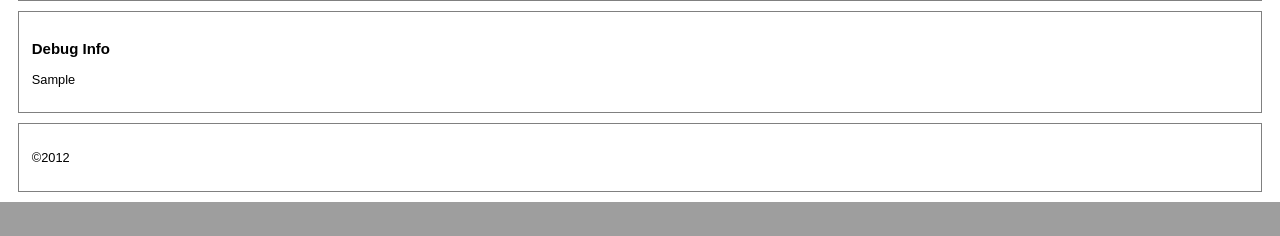
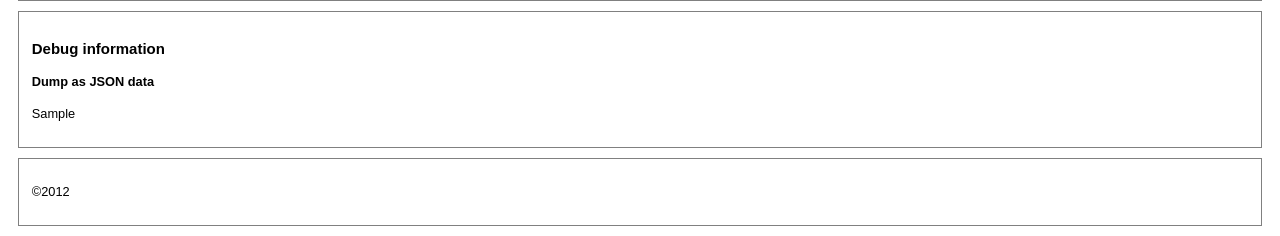
Before and after one commit to MusicBottle/MusicBottle, a Flask app: template musicbottle/templates/artist.html in a window 1280 px wide. Shown: the part 1067-1303 px from the top of the page. Before the commit the page ends 1269 px from the top, so only its background shows below. Run offline with Flask 2, Linux system fonts and the light colour scheme; the template is opened without the code that fills it: most values are stand-ins (such as "Sample title", 1, 10 or a date in 2020).

Commit message:
Reword/structure debug section slightly.

```diff
--- a/musicbottle/templates/artist.html
+++ b/musicbottle/templates/artist.html
@@ -57,7 +57,8 @@
         </table>
     </div>
     <div id="debug">
-        <h3>Debug Info</h3>
+        <h3>Debug information</h3>
+        <h4>Dump as JSON data</h4>
         <p>{{artist.data_string|safe}}</p>
     </div>
     <div id="footer">
```
